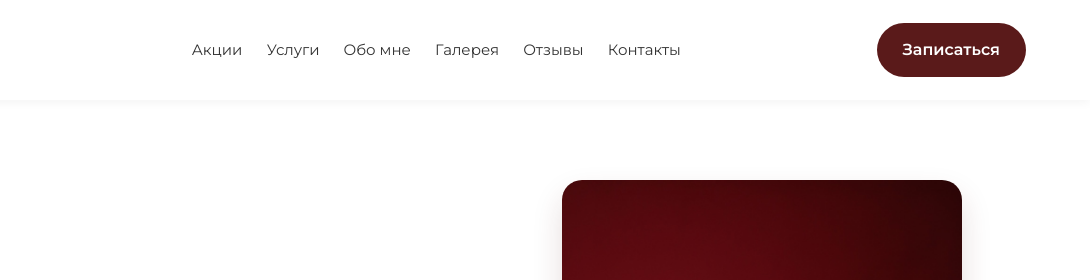
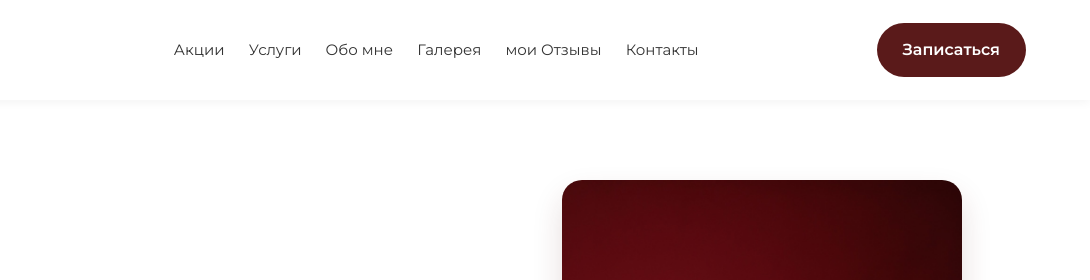
Before and after one commit to Kari4a/Marina-Koshevaya, a plain HTML site: page index.html in a window 1280 px wide. Shown: the top 280 px of the page, 190-1280 px from the left. Drawn offline with nearby package versions, Linux system fonts and the light colour scheme.

Commit message:
update code

```diff
--- a/index.html
+++ b/index.html
@@ -23,7 +23,7 @@
             <a href="#services">Услуги </a>
             <a href="#about">Обо мне</a>
             <a href="#gallery">Галерея</a>
-            <a href="#reviews">Отзывы</a>
+            <a href="#reviews"> мои Отзывы</a>
             <a href="#contacts">Контакты</a>
         </nav>
         <a href="https://dikidi.ru/2133144?p=0.pi&utm_source=ig&utm_medium=social&utm_content=link_in_bio" target="_blank" class="btn-main">Записаться</a>
```
